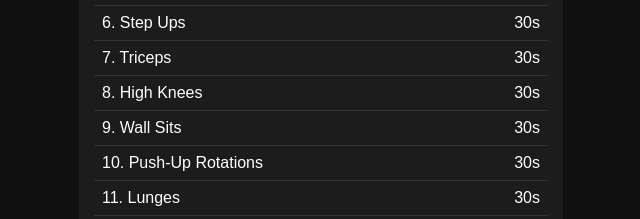
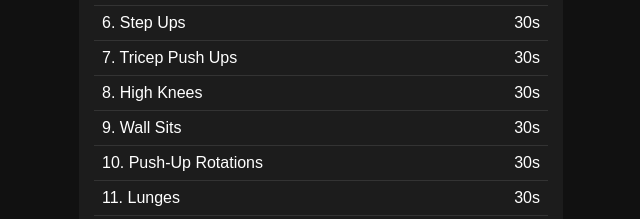
Before and after one commit to oneeyelj/Warrick4Wellness-Workout, a plain HTML site: page index.html in a window 1280 px wide. Shown: the part 929-1148 px from the top of the page, 319-959 px from the left. Drawn offline with Linux system fonts and the light colour scheme.

Commit message:
Replace 'Triceps' with 'Tricep Push Ups' in exercises

```diff
--- a/index.html
+++ b/index.html
@@ -82,7 +82,7 @@ const exercises=[
 "Side Planks",
 "Crunches",
 "Step Ups",
-"Triceps",
+"Tricep Push Ups",
 "High Knees",
 "Wall Sits",
 "Push-Up Rotations",
```
